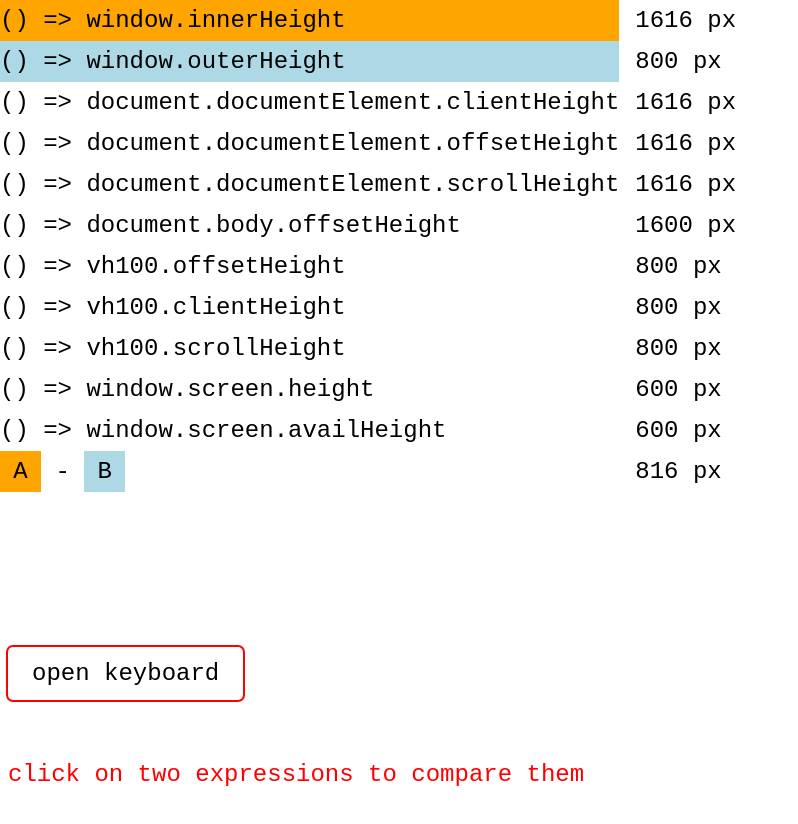
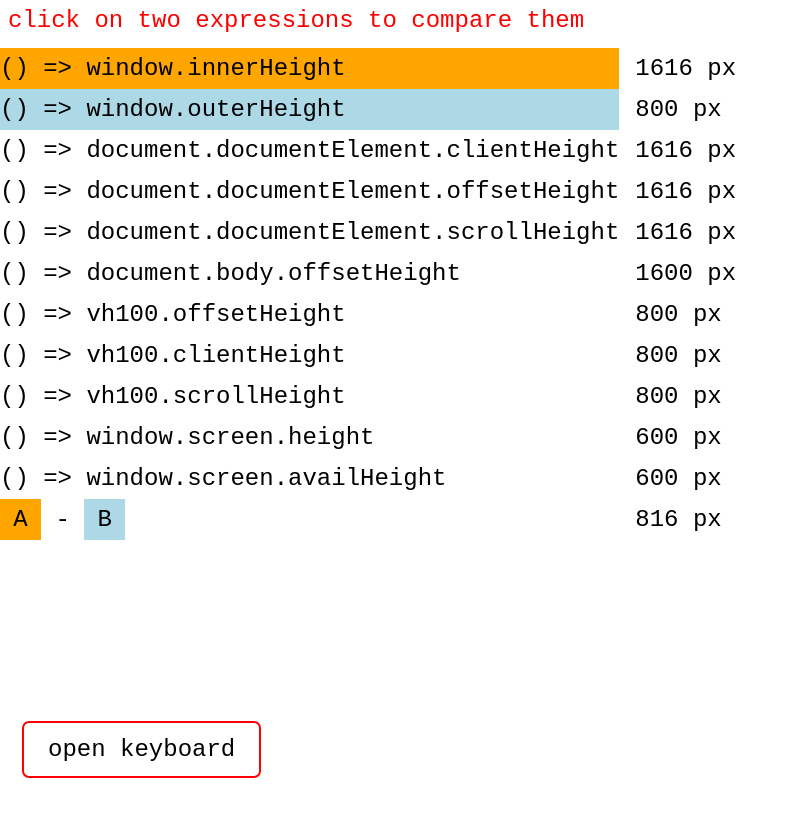
Before and after one commit to Sheraff/height, a plain HTML site: page index.html in a window 1280 px wide. Shown: the top 824 px of the page, without its empty margins (0-798 px from the left). Drawn offline with Linux system fonts and the light colour scheme.

Commit message:
Update index.html

```diff
--- a/index.html
+++ b/index.html
@@ -11,7 +11,7 @@
 	#container {
 		position: fixed;
 		left: 0;
-		top: 0;
+		top: 3em;
 		display: grid;
 		grid-template-columns: auto auto 1fr;
 		grid-column-gap: 1em;
@@ -62,7 +62,8 @@
 		background: initial;
 		border-style: initial;
 		position: fixed;
-		bottom: 100px;
+		bottom: 1em;
+		left: 1em;
 		padding: .25em 1em;
 		border-radius: 5px;
 		box-shadow: 0 0 0 2px red;
@@ -93,7 +94,7 @@
 
 	#instructions {
 		position: fixed;
-		bottom: 5px;
+		top: 0;
 		color: red;
 	}
 
```
